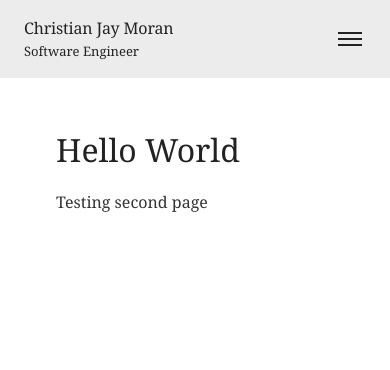
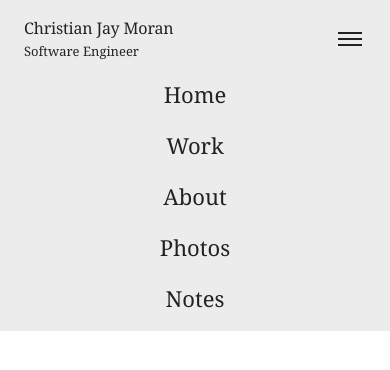
Before and after one commit to morancjr/morancjr.github.io, a website: page work.html in a window 390 px wide. Both pictures are taken after a click on the button "Toggle menu". Drawn offline with Linux system fonts and the light colour scheme.

Commit message:
Fixed script and nav functionality

```diff
--- a/nav.html
+++ b/nav.html
@@ -1,12 +1,12 @@
 <aside class="sidebar" aria-label="Desktop nav menu">
     <div class="profile-header">
-        <div>
+        <a href="./">
             <!--<div class="avatar">-->
             <!--<img src="" alt="Christian Jay Moran">-->
             <!--</div>-->
             <h1>Christian Jay Moran</h1>
             <p>Software Engineer</p>
-        </div>
+        </a>
     </div>
 
     <ul class="nav-links">
@@ -27,7 +27,7 @@
 
 <aside class="mobile-nav" style="display: none;" aria-label="Mobile nav menu">
     <div class="profile-header">
-        <a href="/">
+        <a href="./">
             <!--<div class="avatar">-->
             <!--<img src="" alt="Christian Jay Moran">-->
             <!--</div>-->
--- /dev/null
+++ b/nav.js
@@ -0,0 +1,31 @@
+document.addEventListener("DOMContentLoaded", () => {
+    fetchNavbar();
+});
+async function fetchNavbar() {
+    try{
+        const response = await fetch("nav.html");
+        if (!response.ok) throw new Error("Failed to load navigation");
+
+        const navbarHTML = await response.text();
+        const navbarPlaceholder = document.getElementById("navbar-placeholder")
+
+        if(navbarPlaceholder) {
+            navbarPlaceholder.innerHTML = navbarHTML;
+            initHamburgerMenu();
+        }
+    } catch (error) {
+        console.error("Error loading navigation:", error);
+    }
+}
+
+function initHamburgerMenu() {
+    const hamburger = document.getElementById("hamburger");
+    const navLinks = document.getElementById("navLinks");
+
+    if (hamburger && navLinks) {
+        hamburger.addEventListener("click", () => {
+            navLinks.classList.toggle("open");
+            hamburger.classList.toggle("active");
+        });
+    }
+}
--- a/src/styles-input.css
+++ b/src/styles-input.css
@@ -12,6 +12,11 @@ body {
     color: #222;
     display: flex;
     min-height: 100vh;
+}
+
+.navbar-placeholder {
+    min-width: 280px;
+    min-height: 5em;
 }
 
 /* ---- SIDEBAR ---- */
@@ -125,6 +130,11 @@ body {
     max-width: 640px;
 }
 
+/* ---- Desktop to avoid content jumping while loading ---- */
+@media (min-width: 768px) {
+
+}
+
 /* ---- HAMBURGER (hidden on desktop) ---- */
 .hamburger {
     display: none;
--- a/work.html
+++ b/work.html
@@ -7,52 +7,12 @@
     <link href="./src/styles-output.css" rel="stylesheet">
 </head>
 <body>
-<div id="navbar-placeholder" style="min-height: 60px;"></div>
+<div class="navbar-placeholder" id="navbar-placeholder"></div>
 <main class="main">
     <h1>Hello World</h1>
     <p>Testing second page</p>
 </main>
 
-<script>
-    document.addEventListener("navbarLoaded", () => {
-        // Initialize hamburger menu functionality after content loads
-        const hamburger = document.getElementById(".hamburger");
-        const navLinks = document.getElementById(".navLinks");
-
-        if (hamburger && navLinks) {
-            hamburger.addEventListener('click', () => {
-                navLinks.classList.toggle('open');
-                hamburger.classList.toggle('active');
-            });
-
-            document.querySelectorAll('.mobile-nav > .nav-links a').forEach(link => {
-                link.addEventListener('click', function (e) {
-                    navLinks.classList.remove('open');
-                    hamburger.classList.remove('active');
-                });
-            });
-        }
-    })
-</script>
-<script>
-    document.addEventListener("DOMContentLoaded", () => {
-        fetch("nav.html")
-            .then(response => response.text())
-            .then(data => {
-                document.getElementById("navbar-placeholder").innerHTML = data;
-                document.dispatchEvent(new Event("navbarLoaded"));
-
-                // Loop through all anchor tags on the page
-                document.querySelectorAll('.nav-links > a').forEach(link => {
-                    // Check if the href contains the specific file name
-                    if (link.getAttribute('href').includes('work.html')) {
-                        // Add your active class
-                        link.classList.add('active');
-                    }
-                });
-            })
-            .catch(error => console.error("Error loading navigation:", error));
-    });
-</script>
+<script src="./nav.js"></script>
 </body>
 </html>
```
Also changed, not shown: index.html (+2 -43 lines), src/styles-output.css.
